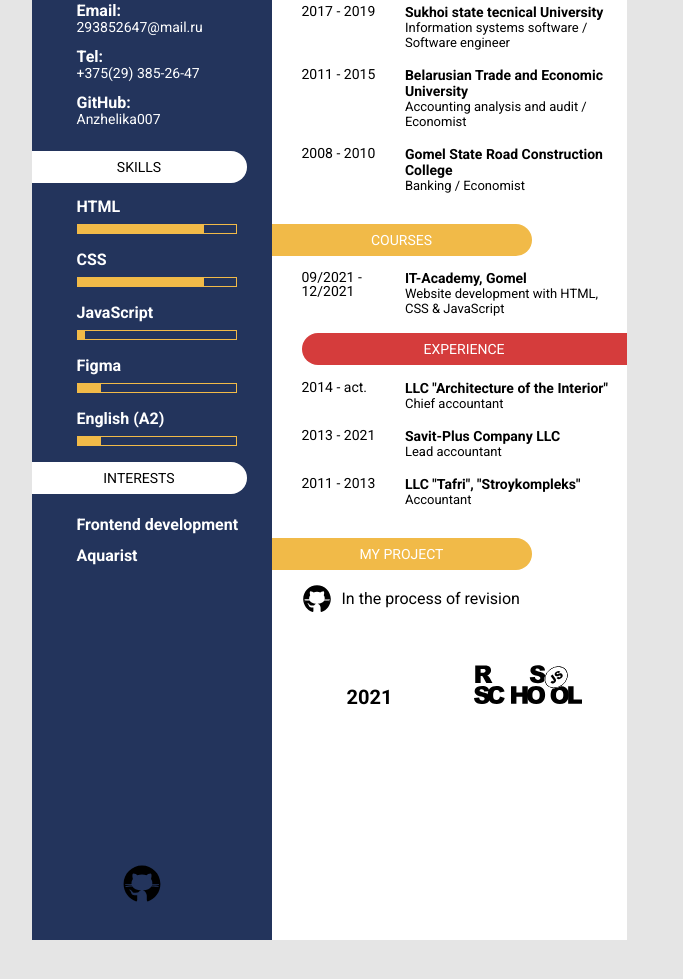
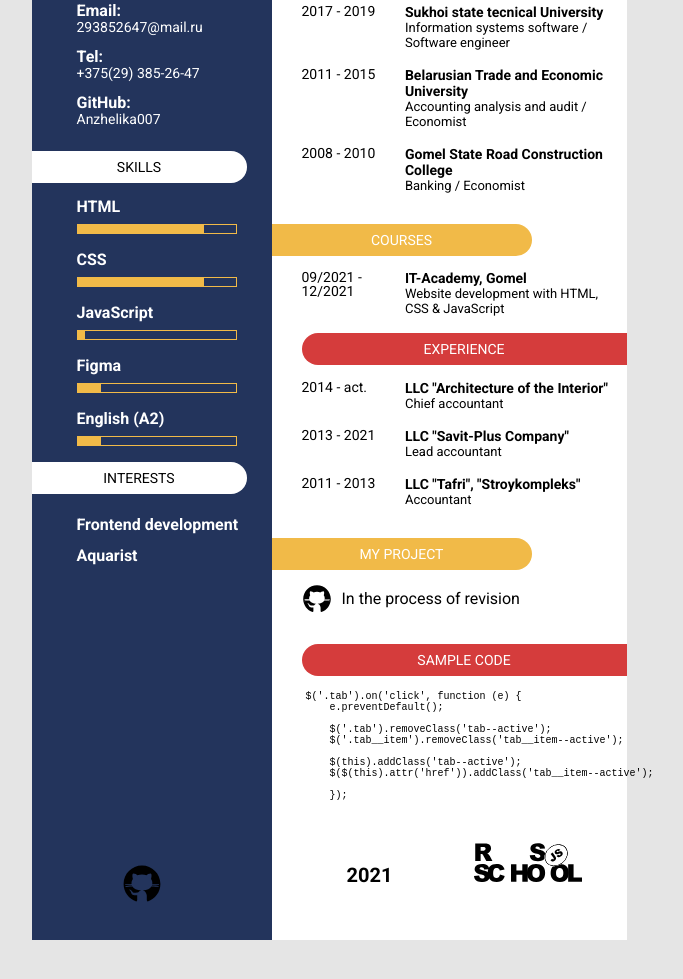
Before and after one commit to Anzhelika007/rsschool-cv, a plain HTML site: page index.html in a window 1280 px wide. Shown: the part 255-1234 px from the top of the page, without its empty margins (311-994 px from the left). Drawn offline with Linux system fonts and the light colour scheme.

Commit message:
feat: add sample code

```diff
--- a/index.html
+++ b/index.html
@@ -133,7 +133,7 @@
                             <div class="experience__item">
                                 <div class="experience__item__age">2013 - 2021</div>
                                 <div class="experience__item__inner">
-                                    <span class="experience__item__company">Savit-Plus Company LLC</span>
+                                    <span class="experience__item__company">LLC "Savit-Plus Company" </span>
                                     <span class="experience__item__suscialization">Lead accountant</span>
                                 </div>
                             </div>
@@ -158,6 +158,23 @@
                         </div>
                     </div>
 
+                    <div class="code">
+                        <h3 class="code__project">Sample code</h3>
+                        <div class="project__code-wrapper">
+                            <pre class="project__code-item">
+                        $('.tab').on('click', function (e) {
+                            e.preventDefault();
+
+                            $('.tab').removeClass('tab--active');
+                            $('.tab__item').removeClass('tab__item--active');
+
+                            $(this).addClass('tab--active');
+                            $($(this).attr('href')).addClass('tab__item--active');
+
+                            });
+                        </pre>
+                        </div>
+                    </div>
                     <div class="footer__summary">
                         <div class="footer__summary__age">2021</div>
                         <a href="https://rs.school/js-stage0/"><img class="footer__summary__icon"
```
